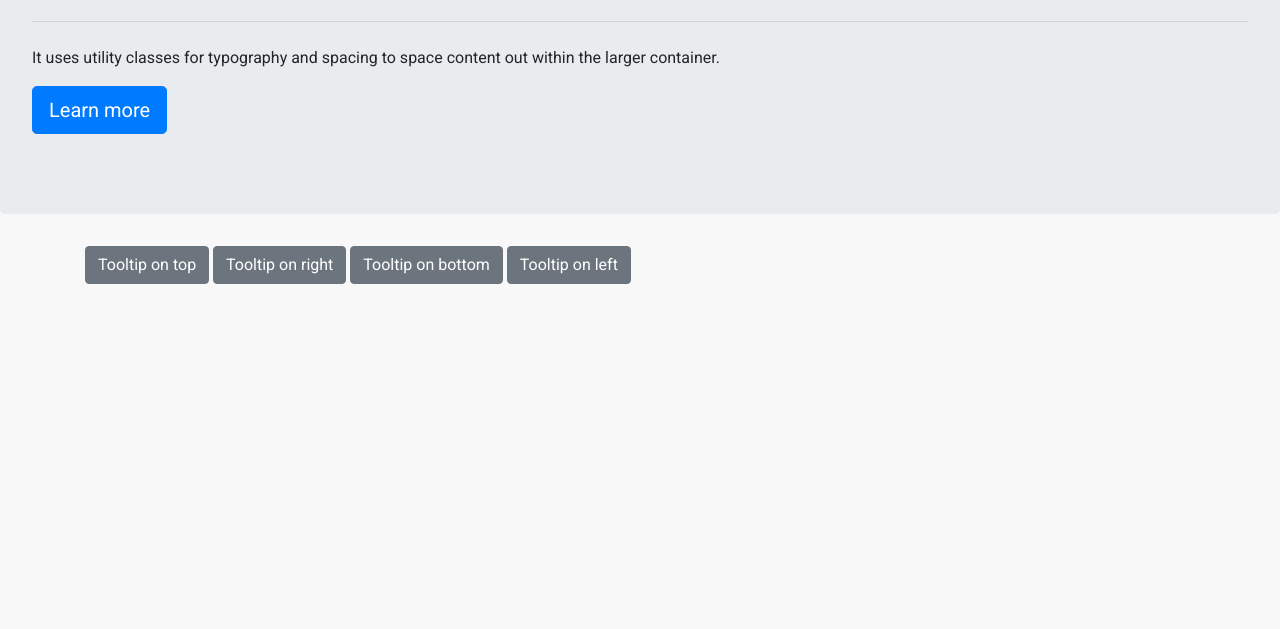
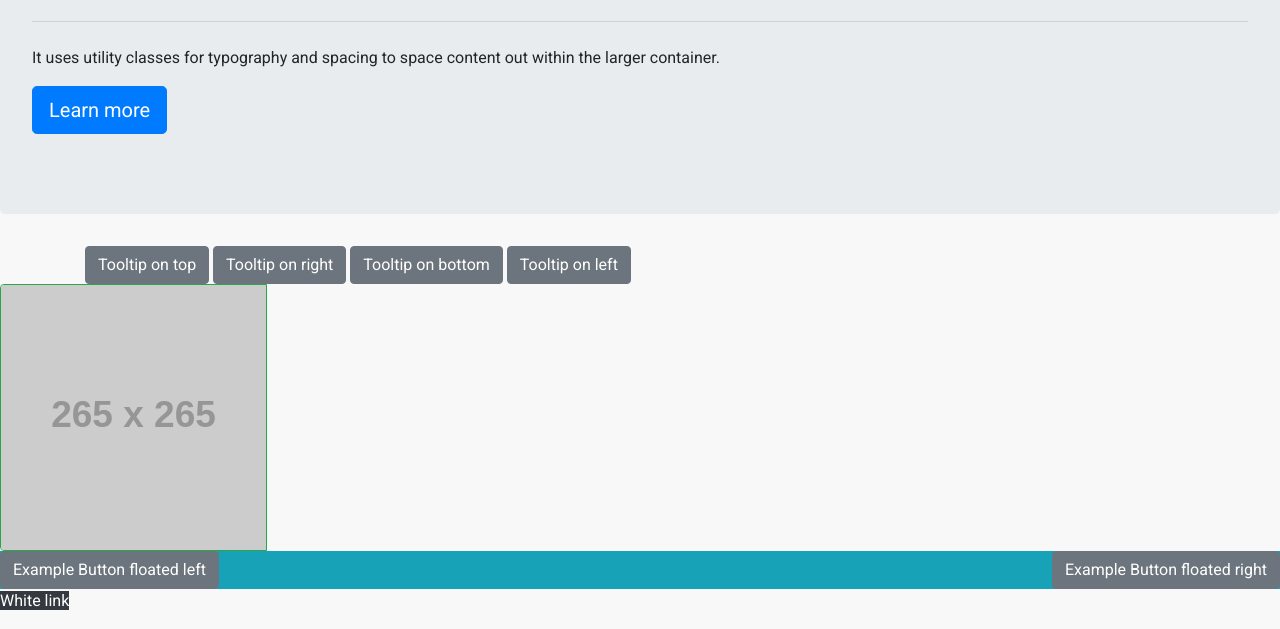
Before and after one commit to mohammadgheydari/Bootstrap-4-SP, a website: page src/index.html in a window 1280 px wide. Shown: the part 228-857 px from the top of the page. Before the commit the page ends 800 px from the top, so only its background shows below. Drawn offline with Linux system fonts and the light colour scheme; placeholder pictures from the web are drawn by us.

Commit message:
added some changes

```diff
--- a/src/index.html
+++ b/src/index.html
@@ -50,7 +50,7 @@
 
 
     <div class="jumbotron">
-      <h1 class="display-4">Hello, world!</h1>
+      <h1 class="display-4 m">Hello, world!</h1>
       <p class="lead">This is a simple hero unit, a simple jumbotron-style component for calling extra attention to featured content or information.</p>
       <hr class="my-4">
       <p>It uses utility classes for typography and spacing to space content out within the larger container.</p>
@@ -73,6 +73,16 @@
         Tooltip on left
       </button>
     </div>
+
+
+    <img src="https://dummyimage.com/265x265/777777/fff" class="rounded-left border border-success">
+    <div class="bg-info clearfix">
+      <button type="button" class="btn btn-secondary float-left">Example Button floated left</button>
+      <button type="button" class="btn btn-secondary float-right">Example Button floated right</button>
+    </div>
+
+    <p><a href="#" class="text-white bg-dark">White link</a></p>
+
     <script src="/js/jquery.min.js"></script>
     <script src="/js/popper.min.js"></script>
     <script src="/js/bootstrap.min.js"></script>
```
